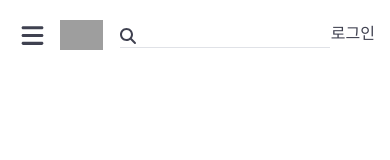
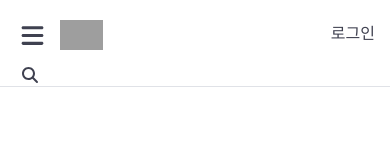
Before and after one commit to exploit-J/hnm-mall, a React (Create React App) app: page /login in a window 390 px wide. Shown: the top 160 px of the page. Built offline with nearby package versions, Linux system fonts and the light colour scheme; grey boxes are pictures that could not be loaded.

Commit message:
sidebar 토글기능 개선

```diff
--- a/src/App.css
+++ b/src/App.css
@@ -65,7 +65,8 @@ li {
       justify-content: end;
       width: 100%;
       max-width: 1320px;
-      margin-top: 20px; }
+      margin-top: 20px;
+      background-color: #ffffff; }
       .nav-fix .nav-container .nav-top .login-check {
         margin-right: 15px;
         cursor: pointer;
@@ -90,7 +91,8 @@ li {
     .nav-fix .nav-container .logo {
       display: flex;
       justify-content: center;
-      margin-bottom: 20px; }
+      margin-bottom: 20px;
+      background-color: #ffffff; }
       .nav-fix .nav-container .logo .sidebar {
         display: none; }
       .nav-fix .nav-container .logo img {
@@ -132,11 +134,7 @@ li {
           .nav-fix .nav-container .gnb-large .search {
             width: 210px; } }
         .nav-fix .nav-container .gnb-large .search svg {
-          margin-right: 8px;
-          cursor: pointer;
-          transition: 0.3s; }
-          .nav-fix .nav-container .gnb-large .search svg:hover {
-            opacity: 0.5; }
+          margin-right: 8px; }
     .nav-fix .nav-container .gnb-small {
       position: absolute;
       top: 0;
@@ -168,9 +166,9 @@ li {
 
 @media screen and (max-width: 991px) {
   .nav-fix {
-    height: 5vh; }
+    height: 8vh; }
     .nav-fix .nav-container {
-      height: 5vh; }
+      height: 8vh; }
       .nav-fix .nav-container .gnb-large {
         display: none; }
       .nav-fix .nav-container .logo {
@@ -192,17 +190,19 @@ li {
       .nav-fix .nav-container .search-small {
         display: block;
         position: absolute;
-        top: 24px;
-        left: 120px;
+        top: 55px;
+        left: 0px;
         display: flex;
         align-items: center;
-        width: 210px;
+        width: 100%;
         height: 24px;
+        margin-top: 8px;
         margin-right: 15px;
+        background-color: #ffffff;
         border-bottom: 1px solid #e0e2e7; }
         .nav-fix .nav-container .search-small svg {
           margin-right: 8px;
-          cursor: pointer; } }
+          margin-left: 22px; } }
 
 .card-container {
   margin: 35px 0;
--- a/src/component/Navbar.js
+++ b/src/component/Navbar.js
@@ -1,4 +1,4 @@
-import React from "react";
+import React, { useState } from "react";
 import { FontAwesomeIcon } from "@fortawesome/react-fontawesome";
 import { faUser } from "@fortawesome/free-regular-svg-icons";
 import { faSearch, faX, faBars } from "@fortawesome/free-solid-svg-icons";
@@ -16,7 +16,6 @@ const Navbar = ({ authenticate, setAuthenticate, username }) => {
     "지속가능성",
   ];
 
-  const sideMenu = document.querySelector(".gnb-small");
   const navigate = useNavigate();
   const search = (e) => {
     if (e.key === "Enter") {
@@ -24,7 +23,9 @@ const Navbar = ({ authenticate, setAuthenticate, username }) => {
       navigate(`/?q=${keyword}`);
     }
   };
-
+  const sideMenu = document.querySelector(".gnb-small");
+  const [sidebar, setSidebar] = useState(false);
+  const showSidebar = () => setSidebar(!sidebar);
   return (
     <div className="nav-fix">
       <div className="nav-container">
@@ -52,7 +53,7 @@ const Navbar = ({ authenticate, setAuthenticate, username }) => {
           <FontAwesomeIcon
             className="sidebar"
             onClick={() => {
-              sideMenu.classList.add("active");
+              showSidebar(true);
             }}
             icon={faBars}
           />
@@ -75,7 +76,7 @@ const Navbar = ({ authenticate, setAuthenticate, username }) => {
             <input type="text" maxLength={12} onKeyUp={(e) => search(e)} />
           </div>
         </div>
-        <div className="gnb-small">
+        <div className={sidebar ? "gnb-small active" : "gnb-small"}>
           <ul className="menu">
             {menuList.map((menu, i) => (
               <li key={i}>{menu}</li>
@@ -83,7 +84,7 @@ const Navbar = ({ authenticate, setAuthenticate, username }) => {
             <FontAwesomeIcon
               className="close-button"
               onClick={() => {
-                sideMenu.classList.remove("active");
+                setSidebar(false);
               }}
               icon={faX}
             />
@@ -91,7 +92,7 @@ const Navbar = ({ authenticate, setAuthenticate, username }) => {
         </div>
         <div className="search-small">
           <FontAwesomeIcon icon={faSearch} />
-          <input type="text" maxLength={12} onKeyUp={(e) => search(e)} />
+          <input type="text" maxLength={12} />
         </div>
       </div>
     </div>
--- a/src/pages/ProductDetail.js
+++ b/src/pages/ProductDetail.js
@@ -40,7 +40,7 @@ const ProductDetail = () => {
               <select>
                 <option>사이즈</option>
                 {product?.size.length > 0 ? (
-                  product.size.map((item) => <option>{item}</option>)
+                  product.size.map((item, i) => <option key={i}>{item}</option>)
                 ) : (
                   <option>품절</option>
                 )}
--- a/src/styles/_Navbar.scss
+++ b/src/styles/_Navbar.scss
@@ -19,6 +19,7 @@
       width: 100%;
       max-width: 1320px;
       margin-top: 20px;
+      background-color: $white;
 
       .login-check {
         margin-right: 15px;
@@ -58,6 +59,7 @@
       display: flex;
       justify-content: center;
       margin-bottom: 20px;
+      background-color: $white;
 
       .sidebar {
         display: none;
@@ -115,12 +117,6 @@
 
         svg {
           margin-right: 8px;
-          cursor: pointer;
-          transition: 0.3s;
-
-          &:hover {
-            opacity: 0.5;
-          }
         }
       }
     }
@@ -168,10 +164,10 @@
 
 @media screen and (max-width: 991px) {
   .nav-fix {
-    height: 5vh;
+    height: 8vh;
 
     .nav-container {
-      height: 5vh;
+      height: 8vh;
 
       .gnb-large {
         display: none;
@@ -200,18 +196,20 @@
       .search-small {
         display: block;
         position: absolute;
-        top: 24px;
-        left: 120px;
+        top: 55px;
+        left: 0px;
         display: flex;
         align-items: center;
-        width: 210px;
+        width: 100%;
         height: 24px;
+        margin-top: 8px;
         margin-right: 15px;
+        background-color: $white;
         border-bottom: 1px solid $border;
 
         svg {
           margin-right: 8px;
-          cursor: pointer;
+          margin-left: 22px;
         }
       }
     }
--- a/src/styles/_ProductCard.scss
+++ b/src/styles/_ProductCard.scss
@@ -18,6 +18,12 @@
   }
 }
 
+// @media screen and (max-width: 991px) {
+//   .card-container {
+//     margin-top: 10px;
+//   }
+// }
+
 @keyframes new-item-color {
   0% {
     color: $dark;
```
Also changed, not shown: 1 other file (tests, documents, lock files or other folders).
